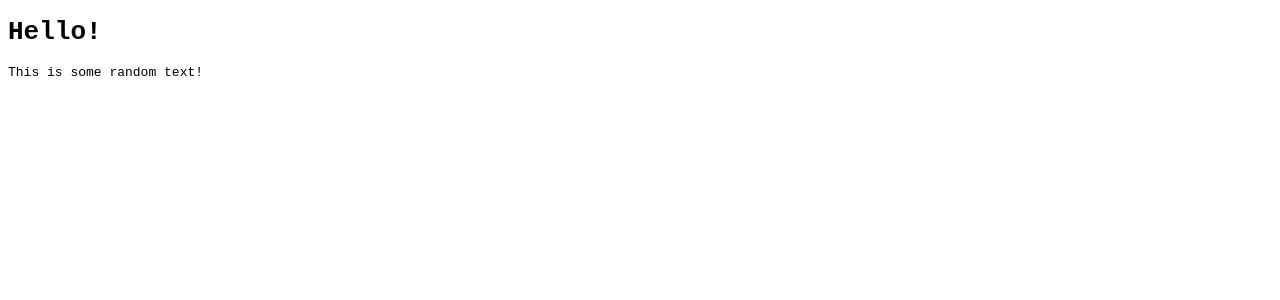
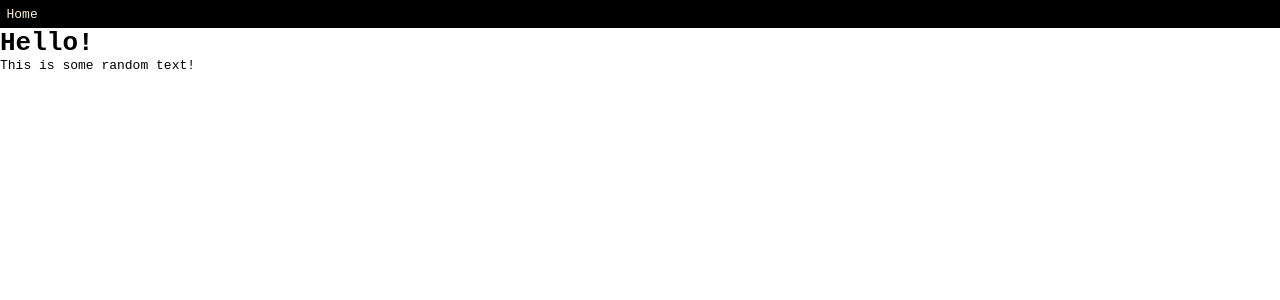
Before and after one commit to wvan1901/Wiva-app, a Next.js app: page / in a window 1280 px wide. Shown: the top 300 px of the page. Built offline with nearby package versions, Linux system fonts and the light colour scheme.

Commit message:
Minor fixes + rm demo.yml

```diff
--- /dev/null
+++ b/components/Nav.js
@@ -0,0 +1,7 @@
+export default function Nav(){
+    return(
+        <div id="Nav">
+            <p>Home</p>
+        </div>
+    )
+}
--- a/pages/index.js
+++ b/pages/index.js
@@ -1,8 +1,11 @@
 import react from "react";
+
+import Nav from "../components/Nav";
 
 export default function home(){
     return(
         <div>
+            <Nav />
             <h1>Hello!</h1>
             <p>This is some random text!</p>
         </div>
--- a/styles/styles.css
+++ b/styles/styles.css
@@ -1,3 +1,14 @@
 * {
     font-family: monospace;
+    margin:0%;
 }
+
+#Nav {
+    background-color: black;
+}
+
+#Nav p {
+    color: antiquewhite;
+    font: 2em;
+    padding: 0.5em;
+}
```
